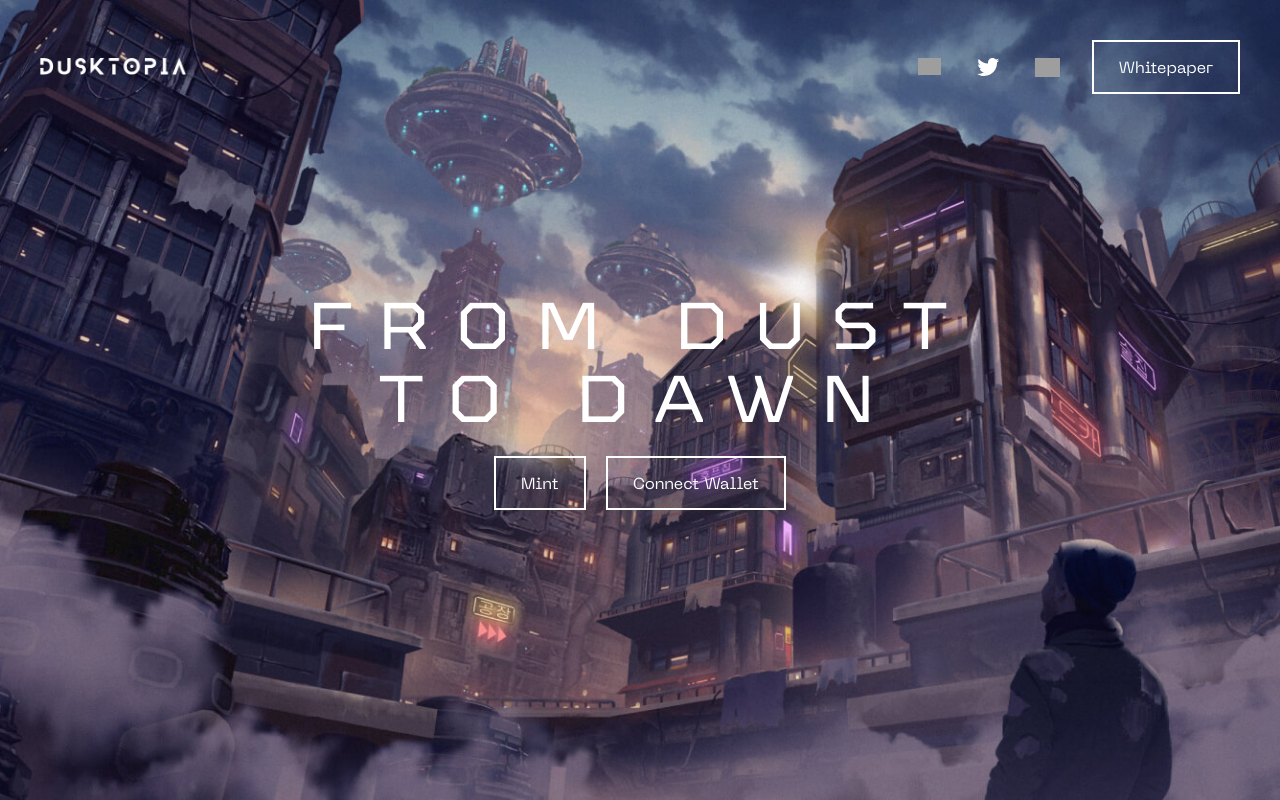
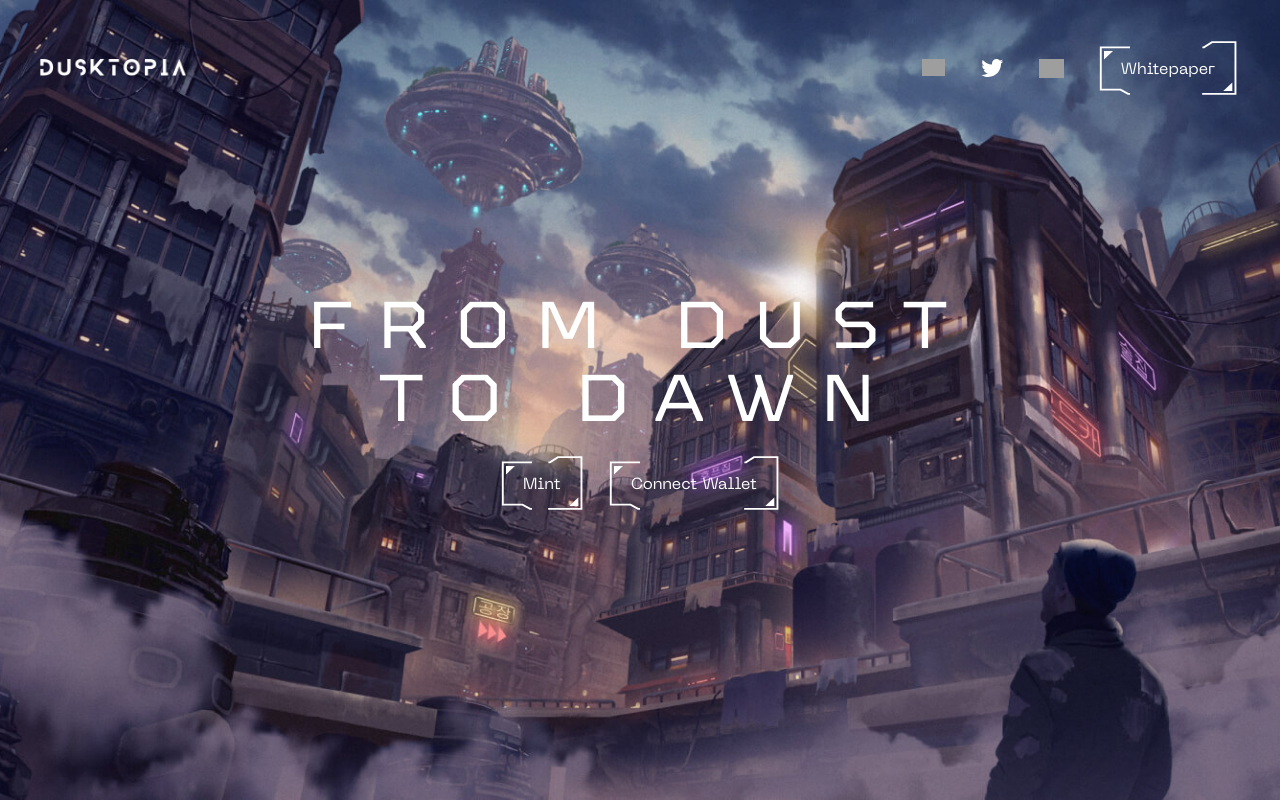
Before and after one commit to bumlu/space-sidee, a Next.js app: page / in a window 1280 px wide. Built offline with nearby package versions, Linux system fonts and the light colour scheme; grey boxes are pictures that could not be loaded.

Commit message:
buttons in process

```diff
--- a/components/Button/index.tsx
+++ b/components/Button/index.tsx
@@ -10,8 +10,32 @@ interface ButtonProps {
 export const Button: React.FC<ButtonProps> = ({ onClick, children }) => {
   return (
     <button className={styles.button} onClick={onClick}>
-      {" "}
-      {children}{" "}
+      <span className={styles.buttonText}>{children}</span>
+      <svg
+        xmlns="http://www.w3.org/2000/svg"
+        viewBox="0 0 35.83 59"
+        className={styles.buttonBorderLeft}
+      >
+        <path
+          className={styles.buttonLine}
+          d="M36,56.75h-2.19s-8-4.5-8-4.5H5.04V7.75h30.95"
+        />
+        <path
+          className={styles.buttonArrow}
+          d="M17.92,11.53l-9.5,9V11.53h9.5Z"
+        />
+      </svg>
+      <svg
+        xmlns="http://www.w3.org/2000/svg"
+        viewBox="0 0 39.92 59"
+        className={styles.buttonBorderRight}
+      >
+        <path
+          className={styles.buttonLine}
+          d="M.42,7.76h1.63L10.55,2.26h24.71V56.76H.13"
+        />
+        <path className={styles.buttonArrow} d="M22.42,53.76l9.5-9v9h-9.5Z" />
+      </svg>
     </button>
   );
 };
--- a/components/Button/style.module.scss
+++ b/components/Button/style.module.scss
@@ -1,5 +1,6 @@
 .button {
-  border: 2px solid white;
+  border: none;
+  box-shadow: none;
   font: 1.1429rem/1rem "NeueMachina", sans-serif;
   background: none;
   box-shadow: none;
@@ -7,9 +8,63 @@
   padding: 1.4286rem 1.7857rem 1.1429rem;
   transition: all 0.3s;
   cursor: pointer;
+  position: relative;
+  height: 4rem;
+
+  &::after {
+    content: "";
+    position: absolute;
+    top: 0;
+    left: 2.4286rem;
+    height: 4rem;
+    width: calc(100% - 2.4286rem - 2.6429rem);
+  }
 
   &:hover {
-    background: white;
     color: black;
+
+    .buttonArrow {
+      fill: black;
+    }
+
+    .buttonLine {
+      fill: white;
+      stroke: black;
+    }
+  }
+
+  &Border {
+    &Left {
+      position: absolute;
+      z-index: 0;
+      top: 0;
+      left: 0;
+      height: 4rem;
+    }
+
+    &Right {
+      position: absolute;
+      z-index: 0;
+      right: 0;
+      top: 0;
+      height: 4rem;
+    }
+  }
+
+  &Text {
+    position: relative;
+    z-index: 1;
+  }
+
+  &Arrow {
+    transition: all 0.3s;
+    fill: #fff;
+  }
+
+  &Line {
+    transition: all 0.3s;
+    fill: none;
+    stroke: #fff;
+    stroke-width: 2px;
   }
 }
```
